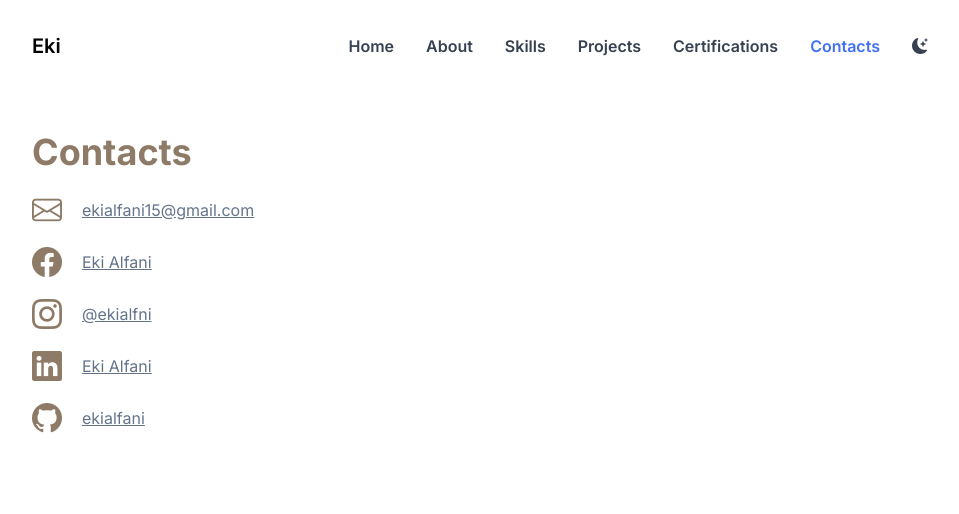
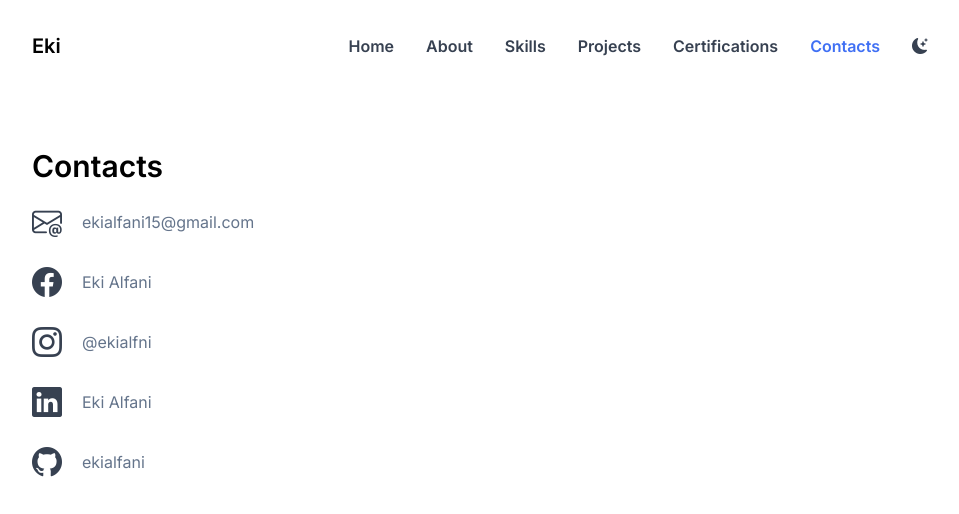
Before and after one commit to ekialfani/portfolio, a React (Create React App) app: page /contacts in a window 1280 px wide. Shown: the top 514 px of the page, without its empty margins (160-1119 px from the left). Built offline with nearby package versions, Linux system fonts and the light colour scheme.

Commit message:
feat: update contacts page UI

```diff
--- a/src/pages/Contacts.js
+++ b/src/pages/Contacts.js
@@ -1,59 +1,56 @@
 function Contacts() {
   return (
-    <div className="md:h-full md:flex flex-col justify-center">
-      <h2
-        className="capitalize text-3xl md:text-4xl 2xl:text-6xl font-bold mt-24 mb-4 md:mt-10 md:mb-5 2xl:mb-8 text-custom-shadow">
-        Contacts
-      </h2>
-      <ul className="flex gap-y-4 flex-col">
+    <div className="w-full md:h-full md:flex flex-col justify-center py-14">
+      <h2 className="text-2xl md:text-3xl font-semibold mb-5">Contacts</h2>
+      <ul className="flex gap-y-6 flex-col">
         <li>
           <a
-            className="inline-block flex items-center gap-x-4 md:gap-5"
-            href="ekialfani15@gmail.com"
+            className="flex items-center gap-x-4 md:gap-5"
+            href="mailto:ekialfani15@gmail.com"
             target="_blank"
-            rel="noreferrer">
-            <i className="bi bi-envelope text-2xl md:text-3xl text-custom-shadow"></i>
-            <span
-              className="underline text-sm md:text-base text-slate-500">
+            rel="noreferrer"
+          >
+            <i className="bi bi-envelope-at text-2xl md:text-3xl text-[#374151]"></i>
+            <span className="hover:underline text-sm md:text-base text-slate-500">
               ekialfani15@gmail.com
             </span>
           </a>
         </li>
         <li>
           <a
-            className="inline block flex gap-x-4 md:gap-5 items-center"
+            className="flex gap-x-4 md:gap-5 items-center"
             href="https://www.facebook.com/ekialfani"
             target="_blank"
-            rel="noreferrer">
-            <i className="bi bi-facebook text-2xl md:text-3xl text-custom-shadow"></i>
-            <span
-              className="underline text-sm md:text-base capitalize text-slate-500">
+            rel="noreferrer"
+          >
+            <i className="bi bi-facebook text-2xl md:text-3xl text-[#374151]"></i>
+            <span className="hover:underline text-sm md:text-base capitalize text-slate-500">
               eki alfani
             </span>
           </a>
         </li>
         <li>
           <a
-            className="inline-block flex items-center gap-x-4 md:gap-5"
+            className="flex items-center gap-x-4 md:gap-5"
             href="https://www.instagram.com/ekialfni/"
             target="_blank"
-            rel="noreferrer">
-            <i className="bi bi-instagram text-2xl md:text-3xl text-custom-shadow"></i>
-            <span
-              className="underline text-sm md:text-base text-slate-500">
+            rel="noreferrer"
+          >
+            <i className="bi bi-instagram text-2xl md:text-3xl text-[#374151]"></i>
+            <span className="hover:underline text-sm md:text-base text-slate-500">
               @ekialfni
             </span>
           </a>
         </li>
         <li>
           <a
-            className="inline-block flex items-center gap-x-4 md:gap-5"
+            className="flex items-center gap-x-4 md:gap-5"
             href="https://www.linkedin.com/in/eki-alfani-1a1122271"
             target="_blank"
-            rel="noreferrer">
-            <i className="bi bi-linkedin text-2xl md:text-3xl text-custom-shadow"></i>
-            <span
-              className="underline text-sm md:text-base text-slate-500 capitalize">
+            rel="noreferrer"
+          >
+            <i className="bi bi-linkedin text-2xl md:text-3xl text-[#374151]"></i>
+            <span className="hover:underline text-sm md:text-base text-slate-500 capitalize">
               eki alfani
             </span>
           </a>
@@ -63,10 +60,10 @@ function Contacts() {
             className="flex items-center gap-x-4 md:gap-5"
             href="https://github.com/ekialfani"
             target="_blank"
-            rel="noreferrer">
-            <i className="bi bi-github text-2xl md:text-3xl text-custom-shadow"></i>
-            <span
-              className="underline text-sm md:text-base text-slate-500">
+            rel="noreferrer"
+          >
+            <i className="bi bi-github text-2xl md:text-3xl text-[#374151]"></i>
+            <span className="hover:underline text-sm md:text-base text-slate-500">
               ekialfani
             </span>
           </a>
```
